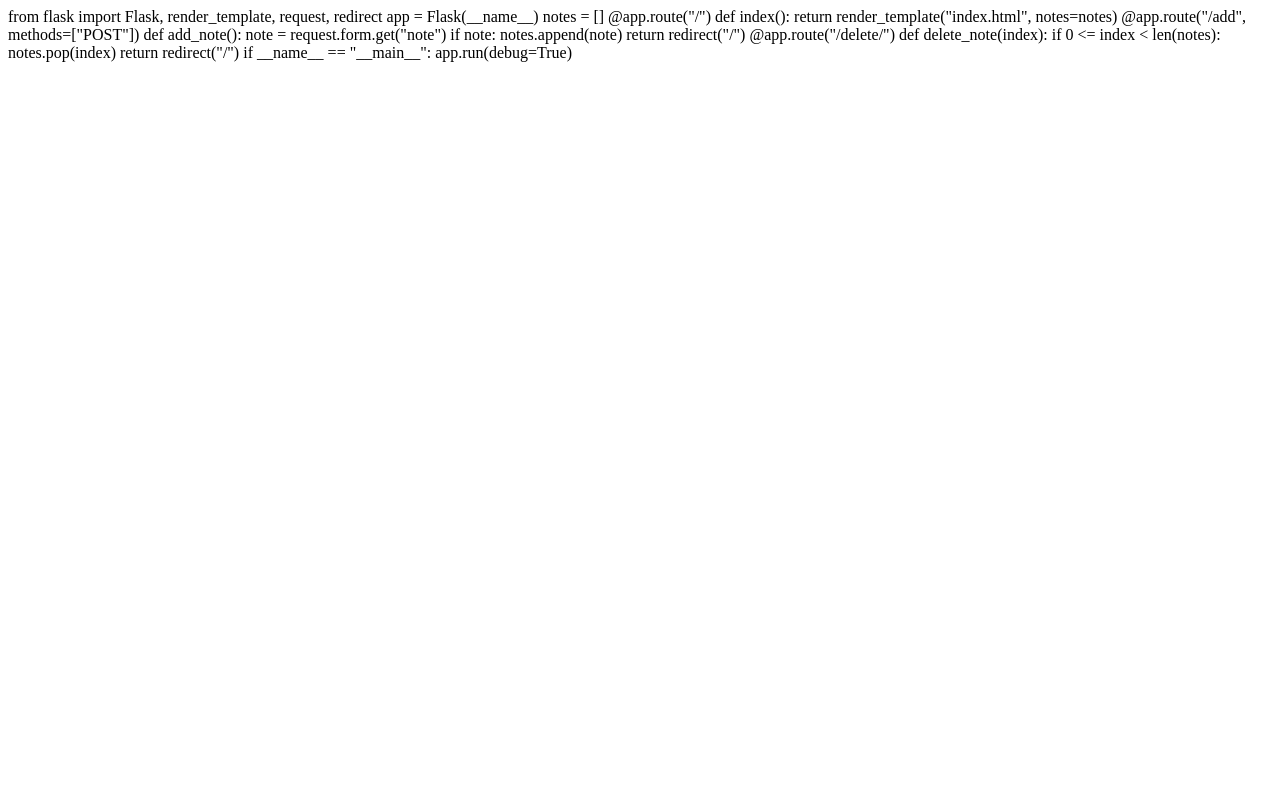
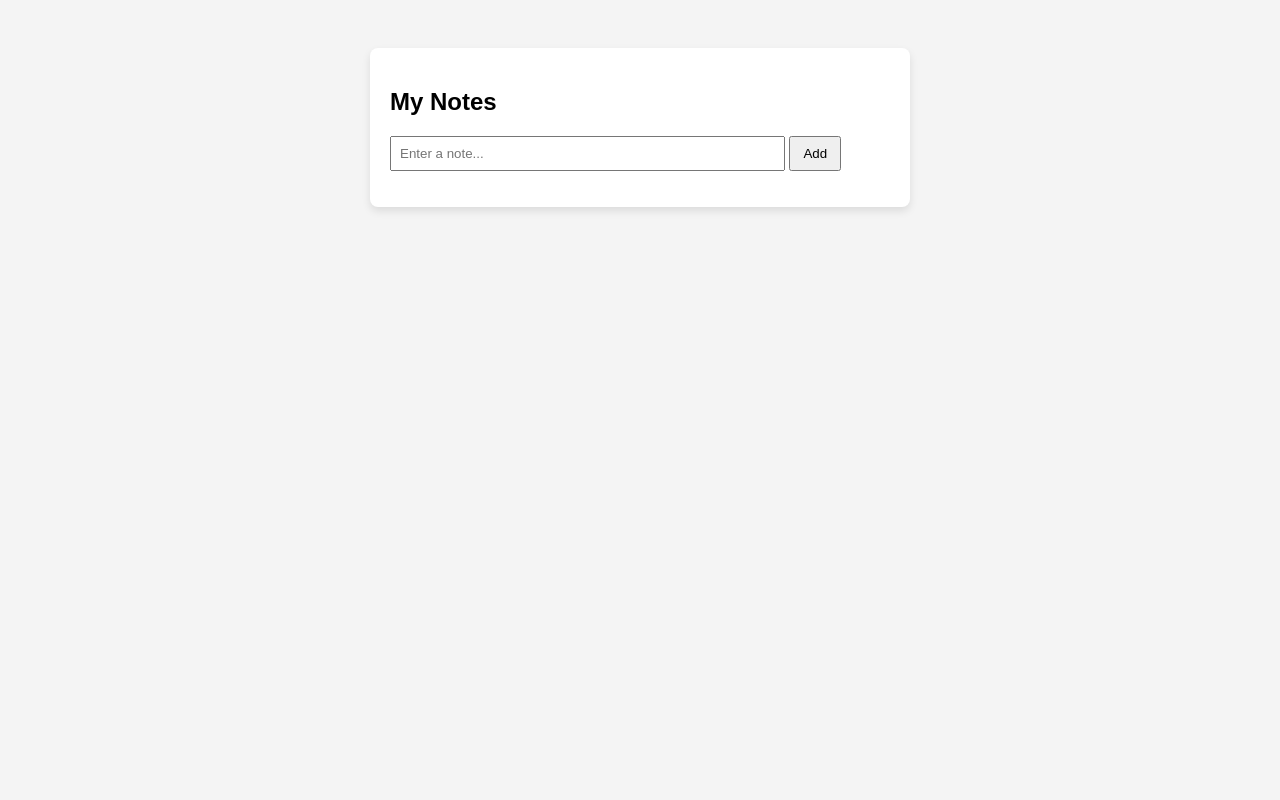
Before and after one commit to realarpan/notes, a Flask app: page / in a window 1280 px wide. Run offline with Flask 3, Linux system fonts and the light colour scheme.

Commit message:
Update index.html

```diff
--- a/templates/index.html
+++ b/templates/index.html
@@ -1,25 +1,71 @@
-from flask import Flask, render_template, request, redirect
+<!DOCTYPE html>
+<html>
+<head>
+    <title>Flask Notes App</title>
+    <style>
+        body {
+            font-family: Arial;
+            background: #f4f4f4;
+            padding: 40px;
+        }
+        .container {
+            max-width: 500px;
+            margin: auto;
+            background: white;
+            padding: 20px;
+            border-radius: 8px;
+            box-shadow: 0 4px 8px rgba(0,0,0,0.1);
+        }
+        input {
+            width: 75%;
+            padding: 8px;
+        }
+        button {
+            padding: 8px 12px;
+            cursor: pointer;
+        }
+        ul {
+            padding-left: 0;
+            list-style: none;
+        }
+        li {
+            margin-top: 10px;
+            background: #eee;
+            padding: 8px;
+            display: flex;
+            justify-content: space-between;
+            align-items: center;
+            border-radius: 4px;
+        }
+        .delete-btn {
+            background: red;
+            color: white;
+            border: none;
+            border-radius: 4px;
+        }
+    </style>
+</head>
+<body>
+    <div class="container">
+        <h2>My Notes</h2>
 
-app = Flask(__name__)
+        <form action="/add" method="POST">
+            <input type="text" name="note" placeholder="Enter a note..." required>
+            <button type="submit">Add</button>
+        </form>
 
-notes = []
+        <ul>
+            {% for note in notes %}
+                <li>
+                    {{ note }}
+                    <form action="/delete" method="POST" style="display:inline;">
+                        <input type="hidden" name="index" value="{{ loop.index0 }}">
+                        <button class="delete-btn" type="submit">Delete</button>
+                    </form>
+                </li>
+            {% endfor %}
+        </ul>
 
-@app.route("/")
-def index():
-    return render_template("index.html", notes=notes)
-
-@app.route("/add", methods=["POST"])
-def add_note():
-    note = request.form.get("note")
-    if note:
-        notes.append(note)
-    return redirect("/")
-
-@app.route("/delete/<int:index>")
-def delete_note(index):
-    if 0 <= index < len(notes):
-        notes.pop(index)
-    return redirect("/")
-
-if __name__ == "__main__":
-    app.run(debug=True)
+    </div>
+</body>
+</html>
```
